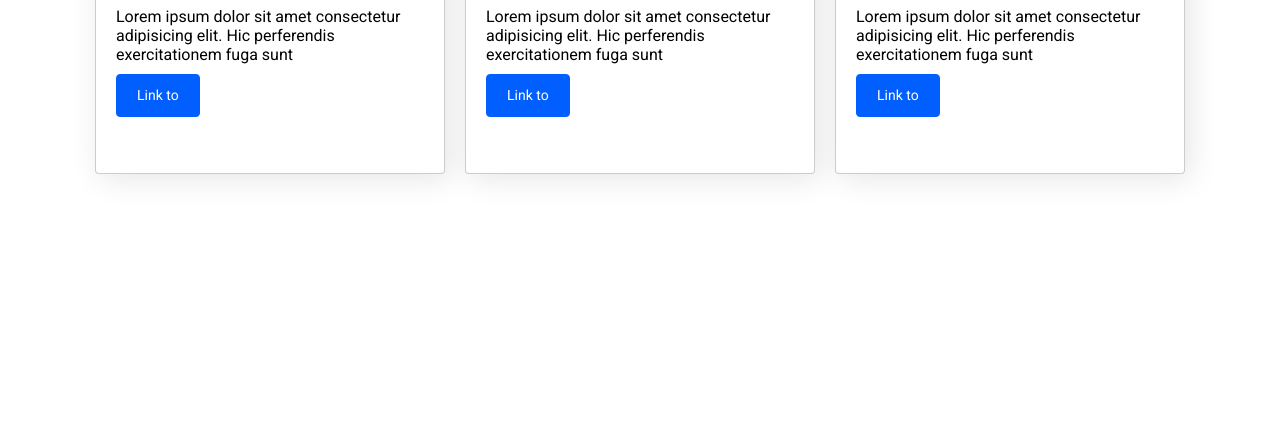
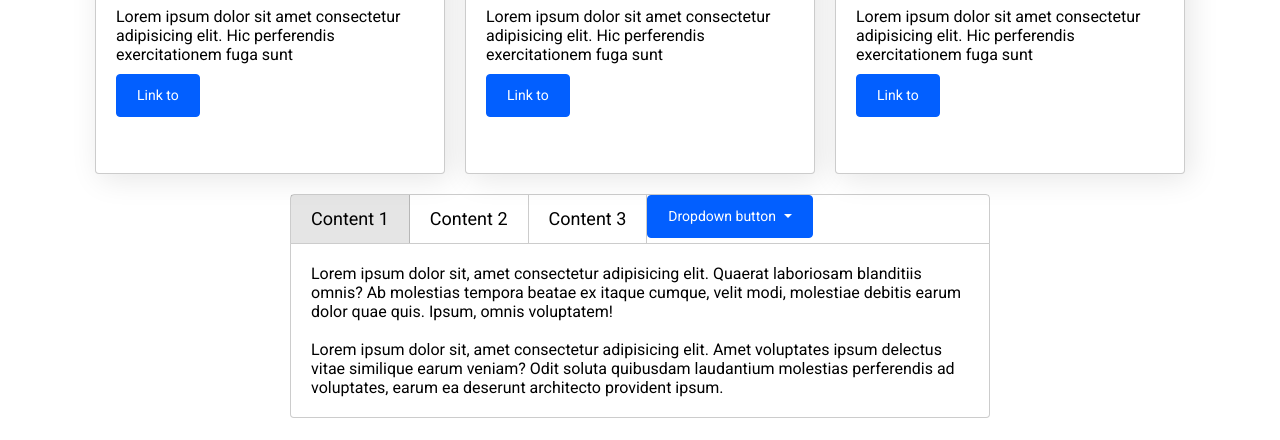
Before and after one commit to MaxTrainingRep/JavaScript_UI_Library, a website with bundled scripts: page src/index.html in a window 1280 px wide. Shown: the part 360-800 px from the top of the page. Built offline with nearby package versions, Linux system fonts and the light colour scheme; files whose address does not match are found by name.

Commit message:
added Tabs module

```diff
--- a/src/index.html
+++ b/src/index.html
@@ -159,6 +159,65 @@
           </div>
         </div>
       </div>
+
+      <!-- Tabs -->
+
+      <div class="tab mt-20 block-center">
+        <div class="tab-panel" data-tabpanel>
+          <div class="tab-item tab-item--active">Content 1</div>
+          <div class="tab-item">Content 2</div>
+          <div class="tab-item">Content 3</div>
+          <div class="dropdown">
+            <button
+              class="btn btn-primary dropdown-toggle"
+              id="dropdownMenuButton2"
+            >
+              Dropdown button
+            </button>
+            <div class="dropdown-menu" data-toggle-id="dropdownMenuButton2">
+              <a href="#" class="dropdown-item">Action</a>
+              <a href="#" class="dropdown-item">Action #2</a>
+              <a href="#" class="dropdown-item">Action #3</a>
+            </div>
+          </div>
+        </div>
+        <div class="tab-content tab-content--active">
+          Lorem ipsum dolor sit, amet consectetur adipisicing elit. Quaerat
+          laboriosam blanditiis omnis? Ab molestias tempora beatae ex itaque
+          cumque, velit modi, molestiae debitis earum dolor quae quis. Ipsum,
+          omnis voluptatem!
+          <br />
+          <br />
+          Lorem ipsum dolor sit, amet consectetur adipisicing elit. Amet
+          voluptates ipsum delectus vitae similique earum veniam? Odit soluta
+          quibusdam laudantium molestias perferendis ad voluptates, earum ea
+          deserunt architecto provident ipsum.
+        </div>
+        <div class="tab-content">
+          Lorem ipsum dolor sit, amet consectetur adipisicing elit. Quaerat
+          laboriosam blanditiis omnis? Ab molestias tempora beatae ex itaque
+          cumque, velit modi, molestiae debitis earum dolor quae quis. Ipsum,
+          omnis voluptatem!
+          <br />
+          <br />
+          Lorem ipsum dolor sit, amet consectetur adipisicing elit. Amet
+          voluptates ipsum delectus vitae similique earum veniam? Odit soluta
+          quibusdam laudantium molestias perferendis ad voluptates, earum ea
+          deserunt architecto provident ipsum.
+          <br />
+          <br />
+          Lorem ipsum dolor sit, amet consectetur adipisicing elit. Amet
+          voluptates ipsum delectus vitae similique earum veniam? Odit soluta
+          quibusdam laudantium molestias perferendis ad voluptates, earum ea
+          deserunt architecto provident ipsum.
+        </div>
+        <div class="tab-content">
+          Lorem ipsum dolor sit, amet consectetur adipisicing elit. Quaerat
+          laboriosam blanditiis omnis? Ab molestias tempora beatae ex itaque
+          cumque, velit modi, molestiae debitis earum dolor quae quis. Ipsum,
+          omnis voluptatem!
+        </div>
+      </div>
     </div>
 
     <script src="script.js"></script>
--- /dev/null
+++ b/src/js/lib/components/tab.js
@@ -0,0 +1,17 @@
+$.prototype.tab = function() {
+    for (let i = 0; i < this.length; i++) {
+        $(this[i]).on('click', () => {
+            $(this[i])
+                .addClass('tab-item--active')
+                .siblings()
+                .removeClass('tab-item--active')
+                .closest('.tab')
+                .find('.tab-content')
+                .removeClass('tab-content--active')
+                .eq($(this[i]).index())
+                .addClass('tab-content--active');
+        });
+    }
+};
+
+$('[data-tabpanel] .tab-item').tab();
--- a/src/js/lib/lib.js
+++ b/src/js/lib/lib.js
@@ -6,6 +6,7 @@ import "./modules/actions";
 import "./modules/effects";
 import "./components/dropdown";
 import "./components/modal";
+import "./components/tab";
 
 
 export default $;
--- /dev/null
+++ b/src/sass/components/tab.scss
@@ -0,0 +1,39 @@
+.tab {
+    max-width: 700px;
+
+    &-panel {
+        display: flex;
+        width: 100%;
+        min-height: 50px;
+        border: 1px solid rgba(0, 0, 0, .2);
+        border-radius: 4px 4px 0 0;
+    }
+
+    &-item {
+        font-size: 18px;
+        line-height: 27px;
+        padding: 10px 20px;
+        border-right: 1px solid rgba(0, 0, 0, .2);
+        cursor: pointer;
+
+        &:last-child {
+            border-right: none;
+        }
+
+        &--active {
+            background-color: rgba(0, 0, 0, .1);
+        }
+    }
+
+    &-content {
+        display: none;
+        padding: 20px;
+        border: 1px solid rgba(0, 0, 0, .2);
+        border-top: none;
+        border-radius: 0 0 4px 4px;
+
+        &--active {
+            display: block;
+        }
+    }
+}
--- a/src/sass/components/ui.scss
+++ b/src/sass/components/ui.scss
@@ -2,3 +2,4 @@
 @import './dropdown.scss';
 @import './card.scss';
 @import './modal.scss';
+@import './tab.scss';
```
Also changed, not shown: dist/index.html, dist/script.js, dist/style.css, 1 other file.
